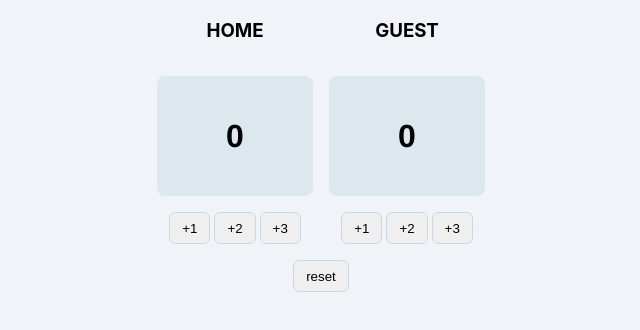
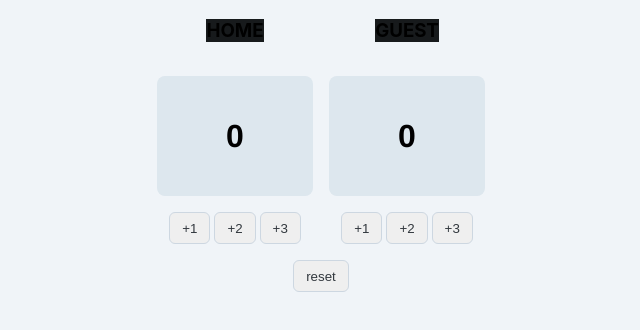
Before and after one commit to ChengchengHou/basketball-counter, a plain HTML site: page index.html in a window 1280 px wide. Shown: the whole page, without its empty margins (319-959 px from the left). Drawn offline with Linux system fonts and the light colour scheme; a web font is replaced by a local one.

Commit message:
update btn colors

```diff
--- a/index.css
+++ b/index.css
@@ -1854,6 +1854,7 @@ body {
 
 h3 {
   font-family: var(--h-3-font-family);
+  background-color: var(--theme-text-primary);
 }
 
 .container-col {
@@ -1897,4 +1898,5 @@ button {
   padding: 2px 12px;
   position: relative;
   width: min-content;
+  color: var(--theme-text-secondary);
 }
```
